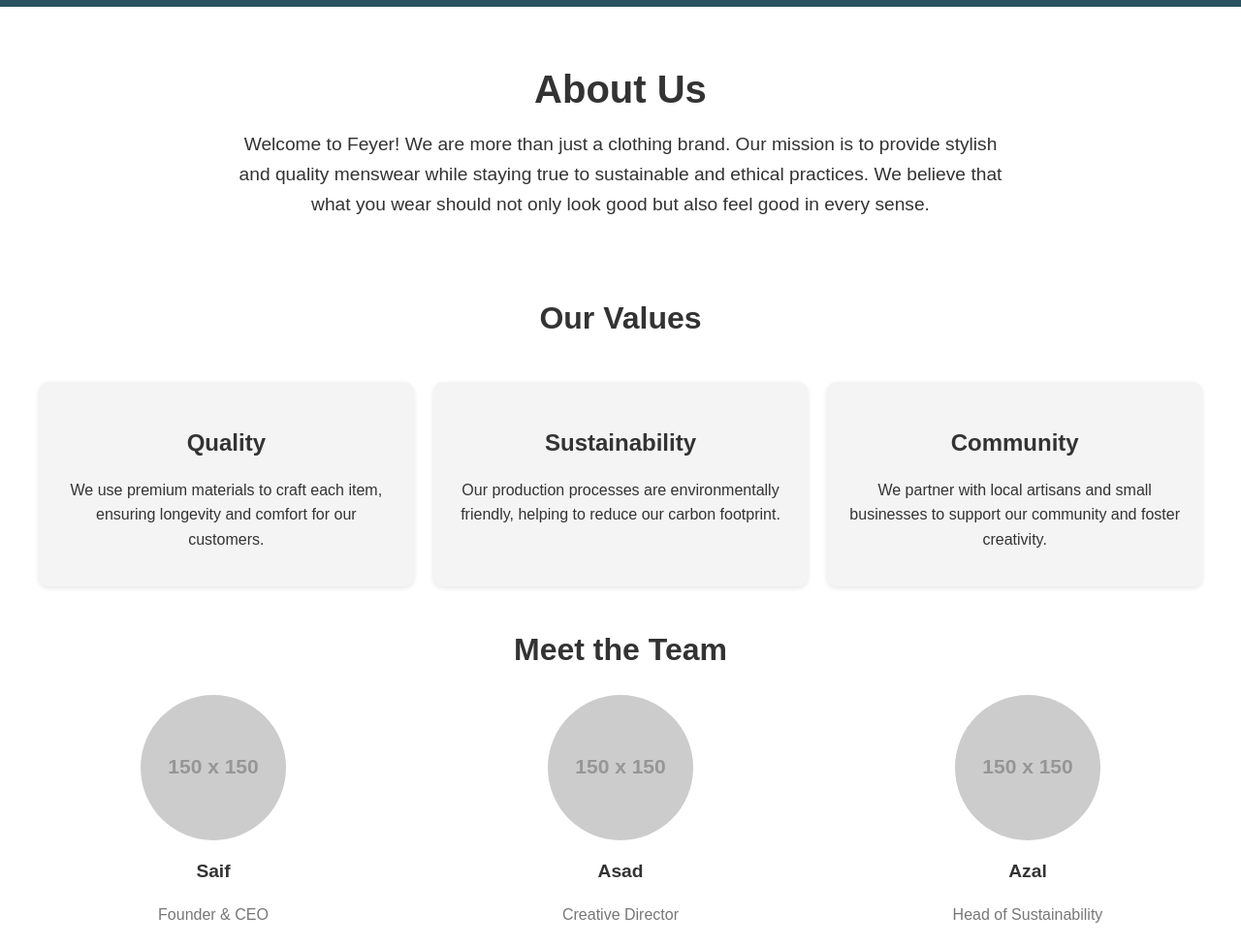
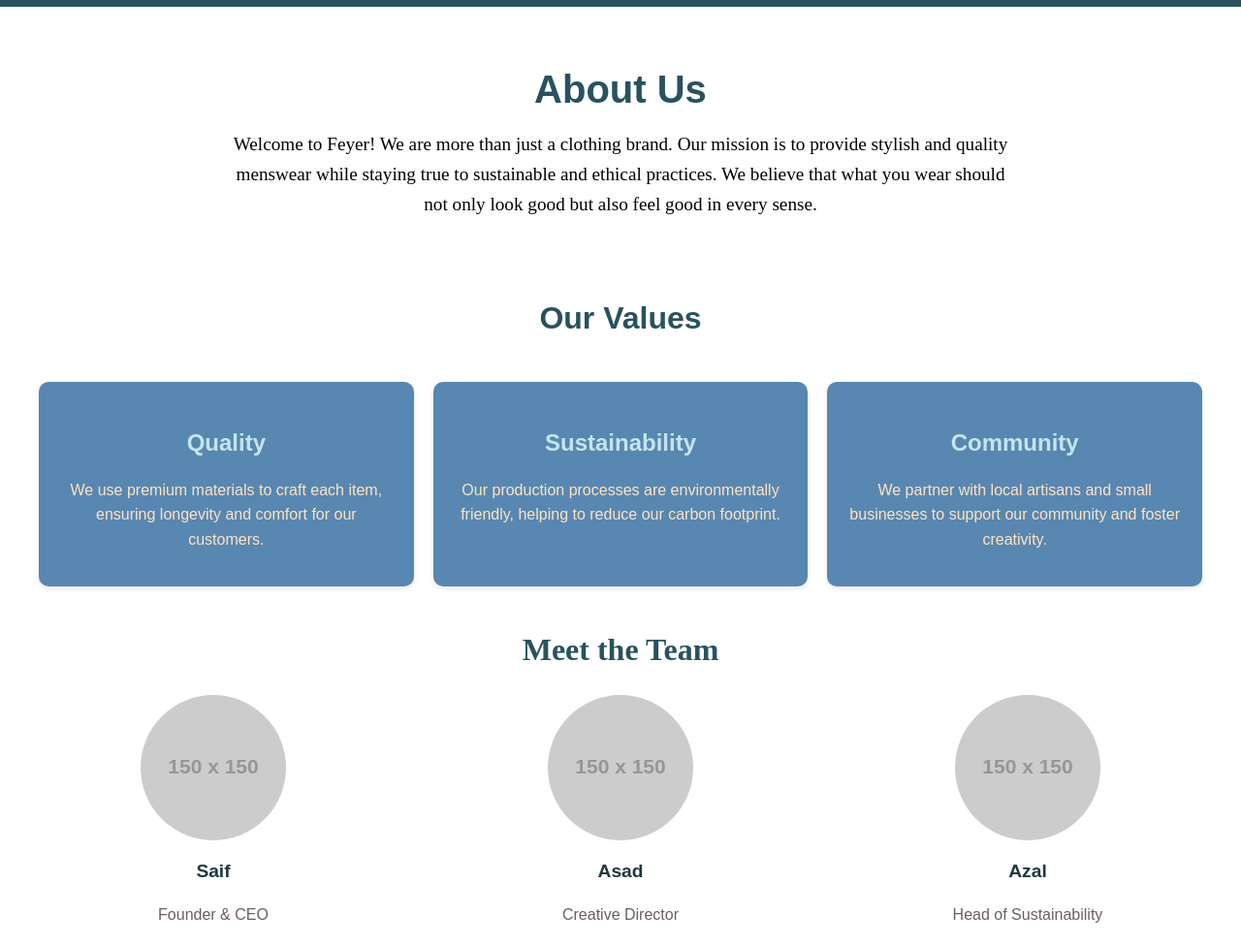
Before and after one commit to SaifLatki/Web-Engineering, a plain HTML site: page Feyer Cloth Brand/about.html in a window 1280 px wide. Shown: the part 64-1040 px from the top of the page at 97% size. Drawn offline with Linux system fonts and the light colour scheme; placeholder pictures from the web are drawn by us.

Commit message:
use of forOf

```diff
--- a/Feyer Cloth Brand/about.html
+++ b/Feyer Cloth Brand/about.html
@@ -49,17 +49,17 @@
             <h2>Meet the Team</h2>
             <div class="team-grid">
                 <div class="team-member">
-                    <img src="https://via.placeholder.com/150" alt="John Doe">
+                    <img src="https://via.placeholder.com/150" alt="Saif">
                     <h3>Saif</h3>
                     <p>Founder & CEO</p>
                 </div>
                 <div class="team-member">
-                    <img src="https://via.placeholder.com/150" alt="Jane Smith">
+                    <img src="https://via.placeholder.com/150" alt="Asad">
                     <h3>Asad</h3>
                     <p>Creative Director</p>
                 </div>
                 <div class="team-member">
-                    <img src="https://via.placeholder.com/150" alt="Michael Brown">
+                    <img src="https://via.placeholder.com/150" alt="Azal">
                     <h3>Azal</h3>
                     <p>Head of Sustainability</p>
                 </div>
--- a/Feyer Cloth Brand/style.css
+++ b/Feyer Cloth Brand/style.css
@@ -372,17 +372,21 @@ main {
 .intro {
     text-align: center;
     margin-bottom: 40px;
+
 }
 
 .intro h1 {
     font-size: 2.5rem;
     margin-bottom: 10px;
+    color: #28525e;
 }
 
 .intro p {
     font-size: 1.2rem;
     max-width: 800px;
     margin: 0 auto;
+    color: black;
+    font-family: 'Times New Roman', Times, serif;
 }
 
 /* Values Section */
@@ -394,6 +398,7 @@ main {
 .values h2 {
     font-size: 2rem;
     margin-bottom: 20px;
+    color: #28525e;
 }
 
 .value-grid {
@@ -405,19 +410,22 @@ main {
 
 .value-item {
     flex: 1 1 250px;
-    background-color: #f4f4f4;
+    background-color: #5887b1;
     padding: 20px;
     border-radius: 10px;
     box-shadow: 0 2px 5px rgba(0, 0, 0, 0.1);
+
 }
 
 .value-item h3 {
     margin-bottom: 10px;
     font-size: 1.5rem;
+    color: #c3e5f0;
 }
 
 .value-item p {
     font-size: 1rem;
+    color: bisque;
 }
 
 /* Team Section */
@@ -428,7 +436,9 @@ main {
 
 .team h2 {
     font-size: 2rem;
+    font-family: 'Times New Roman', Times, serif;
     margin-bottom: 20px;
+    color: #28525e;
 }
 
 .team-grid {
@@ -453,11 +463,13 @@ main {
 .team-member h3 {
     margin: 10px 0;
     font-size: 1.2rem;
+    color: #20383e;
 }
 
 .team-member p {
     font-size: 1rem;
-    color: #777;
+    color: #6b5f5f;
+
 }
 
 /* Footer */
```
Also changed, not shown: JavaScript/EcmaScript 06/forOf.js (added, +16 -0 lines).
